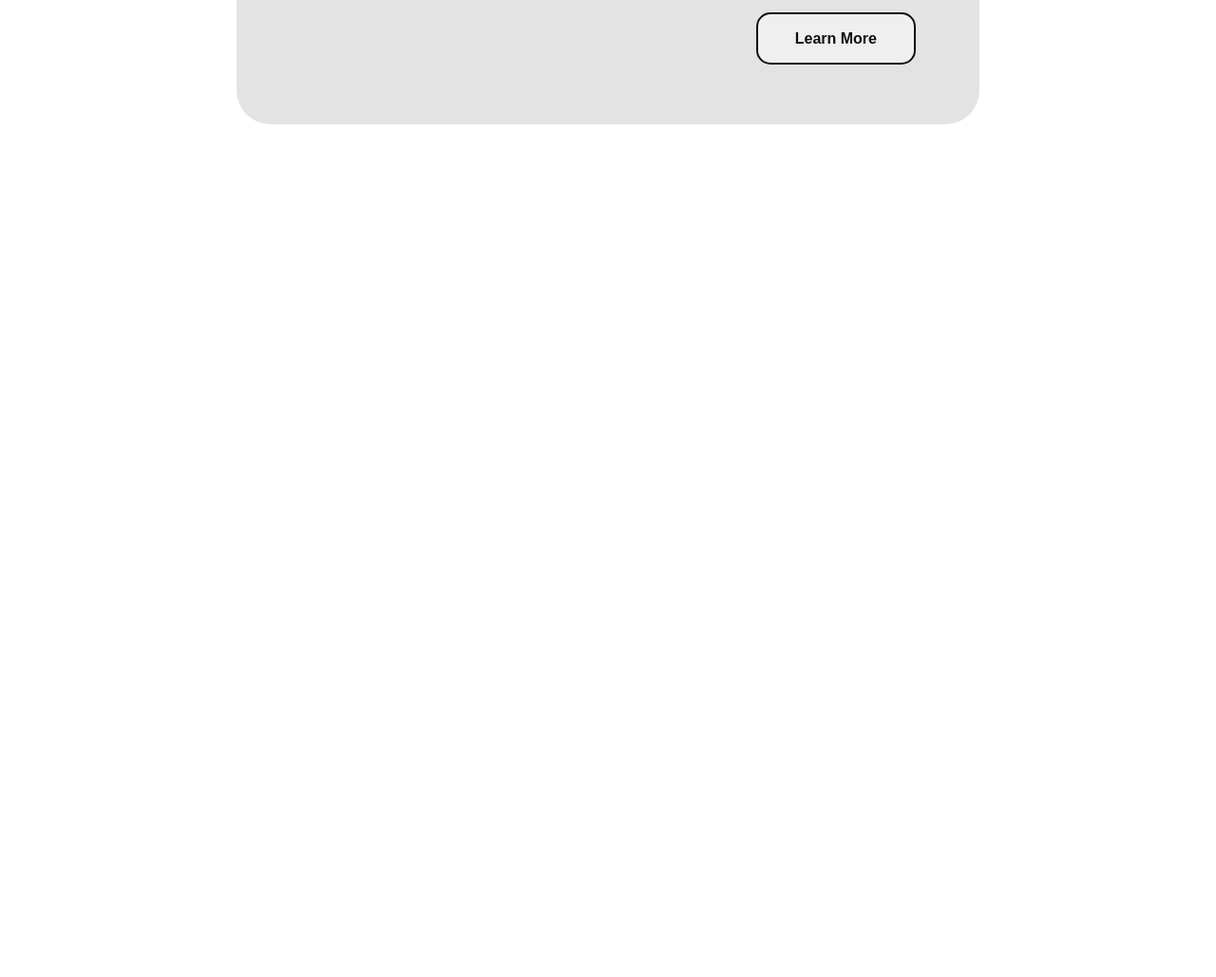
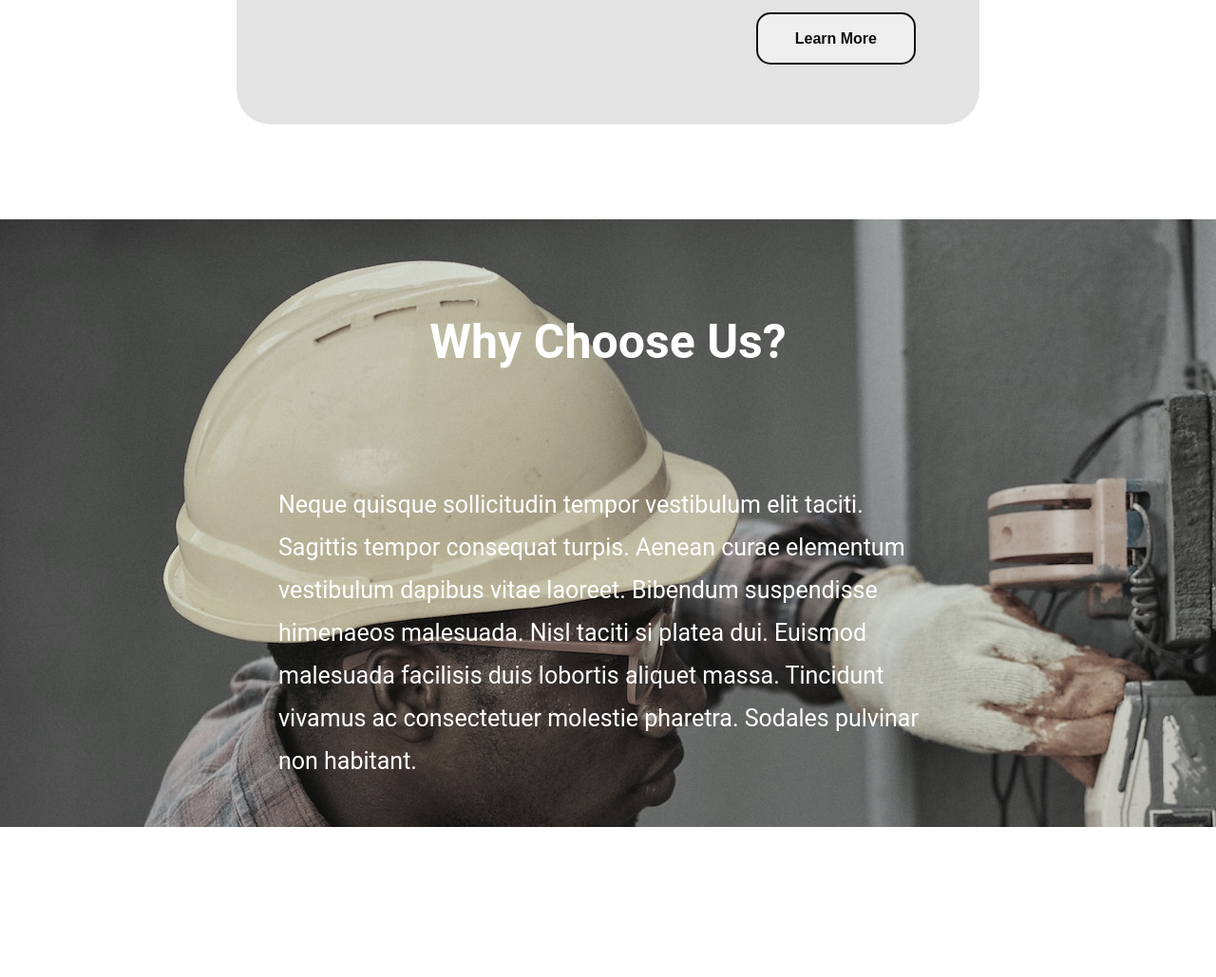
Before and after one commit to 3Tushka/Tile-shop, a website built with Vite: page index.html in a window 1280 px wide. Shown: the part 4539-5568 px from the top of the page at 95% size. Before the commit the page ends 4770 px from the top, so only its background shows below. Built offline with nearby package versions, Linux system fonts and the light colour scheme.

Commit message:
added about

```diff
--- a/index.html
+++ b/index.html
@@ -228,6 +228,20 @@
     </div>
   </section>
 
+  <section class="about-us">
+    <div class="about-us__title">Why Choose Us?</div>
+    <div class="about-us-desc">
+      <div class="about-us-desc__text">Neque quisque sollicitudin tempor vestibulum elit taciti. Sagittis tempor
+        consequat turpis. Aenean curae elementum vestibulum dapibus vitae laoreet. Bibendum suspendisse himenaeos
+        malesuada. Nisl taciti si platea dui. Euismod malesuada facilisis duis lobortis aliquet massa. Tincidunt vivamus
+        ac consectetuer molestie pharetra. Sodales pulvinar non habitant.
+      </div>
+      <div class="about-us-desc__subtext">Nisl taciti si platea dui. Euismod malesuada facilisis duis lobortis aliquet
+        massa. Tincidunt vivamus ac consectetuer molestie pharetra. Sodales pulvinar non habitant.
+      </div>
+    </div>
+  </section>
+
   <script type="module" src="./src/js/main.js"></script>
 </body>
 
--- a/src/js/main.js
+++ b/src/js/main.js
@@ -4,6 +4,7 @@ import '../style/parts/_promo.scss'
 import '../style/parts/_collections.scss'
 import '../style/parts/_products.scss'
 import '../style/parts/_service.scss'
+import '../style/parts/_about.scss'
 
 import './header.js'
 import './collection-slider.js'
--- /dev/null
+++ b/src/style/parts/_about.scss
@@ -0,0 +1,34 @@
+.about-us {
+    width: 100%;
+    height: 80vh;
+    background-position: cover;
+    background-repeat: no-repeat;
+    background-image: url('/src/assets/backgrounds/pexels-emmanuel-ikwuegbu-8005368.jpg');
+    filter: saturate(30%);
+    color: #fff;
+
+    &__title {
+        text-align: center;
+        padding: 100px 0;
+        font-size: 50px;
+        font-weight: 600;
+    }
+
+    .about-us-desc {
+        display: flex;
+        flex-direction: column;
+        flex-wrap: wrap;
+        margin: 20px 293px;
+
+        &__text {
+            font-size: 25px;
+            line-height: 45px;
+        }
+
+        &__subtext {
+            padding: 50px 0;
+            line-height: 35px;
+            font-size: 20px;
+        }
+    }
+}
```
Also changed, not shown: src/assets/backgrounds/pexels-emmanuel-ikwuegbu-8005368.jpg (added).
